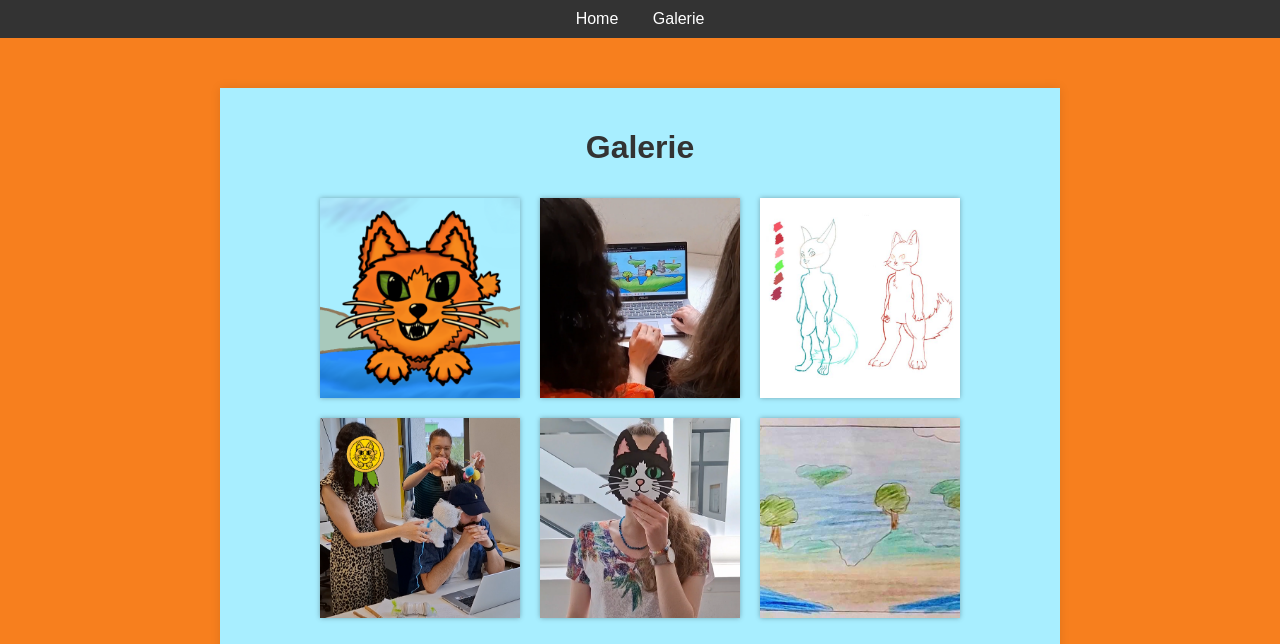
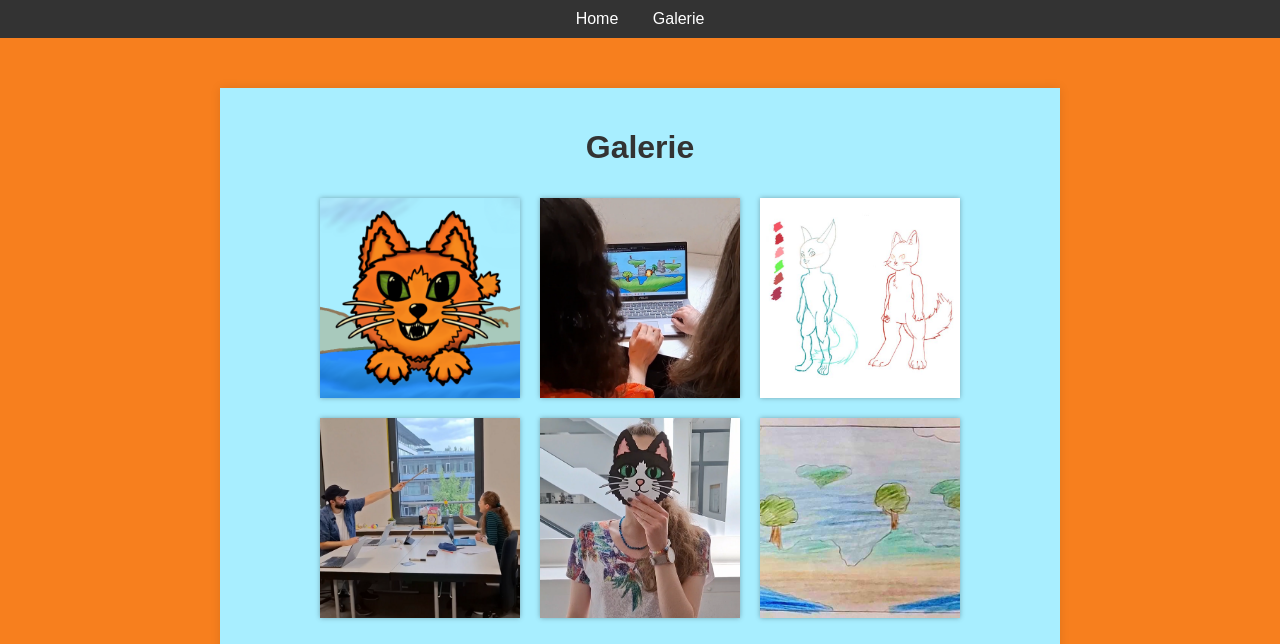
Before and after one commit to LeIncorruptible/projectLP, a plain HTML site: page gallery.html in a window 1280 px wide. Shown: the top 644 px of the page. Drawn offline with Linux system fonts and the light colour scheme.

Commit message:
angel_spielen bild

```diff
--- a/gallery.html
+++ b/gallery.html
@@ -62,7 +62,7 @@
             <img src="img/gallery/1.png" alt="Bild 1">
             <img src="img/gallery/34refd.png" alt="Bild 2">
             <img src="img/gallery/cat_skizze.png" alt="Bild 3">
-            <img src="img/gallery/MIneu.png" alt="Bild 4">
+            <img src="img/gallery/angel_spielen.png" alt="Bild 4">
             <img src="img/gallery/miue.png" alt="Bild 5">
             <img src="img/gallery/wefsdvfgrs.jpg" alt="Bild 6">
             <!-- Weitere Bilder hinzufügen -->
```
Also changed, not shown: img/gallery/angel_spielen.png (added).
